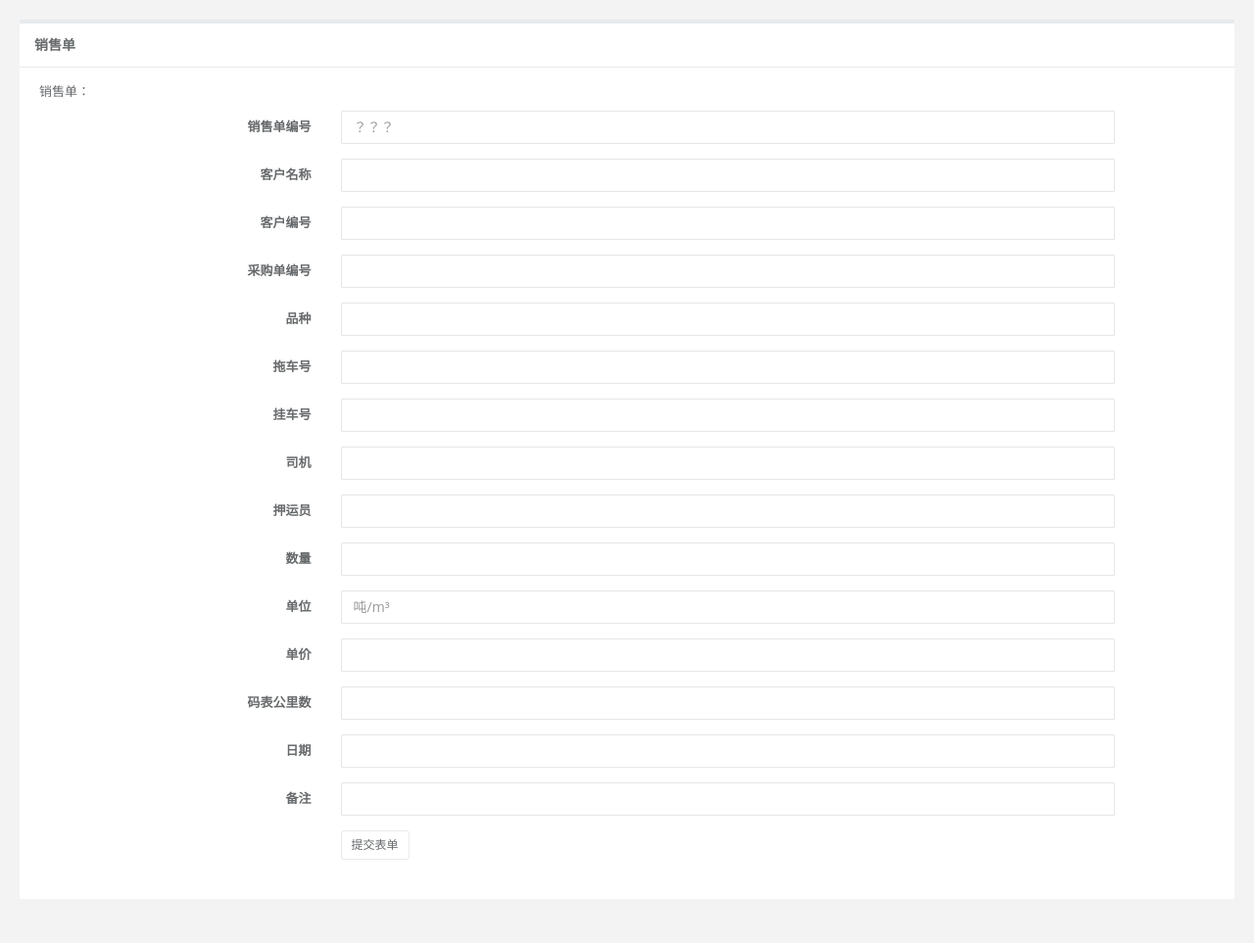
After one commit to meaningful/Yousheng, a Django app: page /saleform.html in a window 1280 px wide. The commit adds this page. Shown: the whole page at 98% size. Run offline with Django 3.2, Linux system fonts and the light colour scheme; some libraries are stand-ins or nearby versions.

Commit message:
adjust fontHead

```diff
--- /dev/null
+++ b/templates/saleform.html
@@ -0,0 +1,146 @@
+{% load static %}
+<!DOCTYPE html>
+<html>
+<head>
+
+    <meta charset="utf-8">
+    <meta name="viewport" content="width=device-width, initial-scale=1.0">
+
+
+    <title>销售表单- 基本表单</title>
+
+    <link rel="shortcut icon" href="{% static "favicon.ico" %}"> <link href="{% static "css/bootstrap.min14ed.css" %}?v=3.3.6" rel="stylesheet">
+    <link href="{% static "css/font-awesome.min93e3.css" %}?v=4.4.0" rel="stylesheet">
+    <link href="{% static "css/plugins/iCheck/custom.css" %}" rel="stylesheet">
+    <link href="{% static "css/animate.min.css" %}" rel="stylesheet">
+    <link href="{% static "css/style.min862f.css" %}?v=4.1.0" rel="stylesheet">
+
+</head>
+
+<body class="gray-bg">
+    <div class="wrapper wrapper-content animated fadeInRight">
+          <!-- 销售单 -->
+                    <div class="row">
+                        <div class="col-lg-12">
+                            <div class="ibox float-e-margins">
+                                <div class="ibox-title">
+                                    <h5>销售单</h5>
+                                </div>
+                                <div class="ibox-content">
+                                    <form class="form-horizontal">
+                                        <p>销售单： </p>
+                                        <div class="form-group">
+                                            <label class="col-sm-3 control-label">销售单编号</label>
+                                            <div class="col-sm-8">
+                                                <input type="text" placeholder="？？？" class="form-control">
+                                            </div>
+                                        </div>
+                                        <div class="form-group">
+                                            <label class="col-sm-3 control-label">客户名称</label>
+                                            <div class="col-sm-8">
+                                                <input type="text" class="form-control">
+                                            </div>
+                                        </div>
+                                        <div class="form-group">
+                                            <label class="col-sm-3 control-label">客户编号</label>
+                                            <div class="col-sm-8">
+                                                <input type="text" class="form-control">
+                                            </div>
+                                        </div>
+                                        <div class="form-group">
+                                            <label class="col-sm-3 control-label">采购单编号</label>
+                                            <div class="col-sm-8">
+                                                <input type="text" class="form-control">
+                                            </div>
+                                        </div>
+
+                                         <div class="form-group">
+                                            <label class="col-sm-3 control-label">品种</label>
+                                            <div class="col-sm-8">
+                                                <input type="text" class="form-control">
+                                            </div>
+                                        </div>
+                                        <div class="form-group">
+                                            <label class="col-sm-3 control-label">拖车号</label>
+                                            <div class="col-sm-8">
+                                                <input type="text" class="form-control">
+                                            </div>
+                                        </div>
+                                        <div class="form-group">
+                                            <label class="col-sm-3 control-label">挂车号</label>
+                                            <div class="col-sm-8">
+                                                <input type="text" class="form-control">
+                                            </div>
+                                        </div>
+                                        <div class="form-group">
+                                            <label class="col-sm-3 control-label">司机</label>
+                                            <div class="col-sm-8">
+                                                <input type="text" class="form-control">
+                                            </div>
+                                        </div>
+                                        <div class="form-group">
+                                            <label class="col-sm-3 control-label">押运员</label>
+                                            <div class="col-sm-8">
+                                                <input type="text" class="form-control">
+                                            </div>
+                                        </div>
+                                        <div class="form-group">
+                                            <label class="col-sm-3 control-label">数量</label>
+                                            <div class="col-sm-8">
+                                                <input type="text" class="form-control">
+                                            </div>
+                                        </div>
+                                        <div class="form-group">
+                                            <label class="col-sm-3 control-label">单位</label>
+                                            <div class="col-sm-8">
+                                                <input type="text" placeholder="吨/m³" class="form-control">
+                                            </div>
+                                        </div>
+                                        <div class="form-group">
+                                            <label class="col-sm-3 control-label">单价</label>
+                                            <div class="col-sm-8">
+                                                <input type="text" class="form-control">
+                                            </div>
+                                        </div>
+                                        <div class="form-group">
+                                            <label class="col-sm-3 control-label">码表公里数</label>
+                                            <div class="col-sm-8">
+                                                <input type="text" class="form-control">
+                                            </div>
+                                        </div>
+                                        <div class="form-group">
+                                            <label class="col-sm-3 control-label">日期</label>
+                                            <div class="col-sm-8">
+                                                <input type="text" class="form-control">
+                                            </div>
+                                        </div>
+                                        <div class="form-group">
+                                            <label class="col-sm-3 control-label">备注</label>
+                                            <div class="col-sm-8">
+                                                <input type="text" class="form-control">
+                                            </div>
+                                        </div>
+
+                                        <div class="form-group">
+                                            <div class="col-sm-offset-3 col-sm-8">
+                                                <button class="btn btn-sm btn-white" type="submit">提交表单 </button>
+                                            </div>
+                                        </div>
+                                    </form>
+                                 </div>
+                            </div>
+                        </div>
+                    </div>
+
+    </div>
+
+    <script src="{% static "js/jquery.min.js" %}?v=2.1.4"></script>
+    <script src="{% static "js/bootstrap.min.js" %}?v=3.3.6"></script>
+    <script src="{% static "js/plugins/iCheck/icheck.min.js" %}"></script>
+
+    <script>
+        // $(document).ready(function(){$(".i-checks").iCheck({checkboxClass:"icheckbox_square-green",radioClass:"iradio_square-green",})});
+    </script>
+</body>
+
+</html>
--- a/yousheng/urls.py
+++ b/yousheng/urls.py
@@ -23,9 +23,12 @@ urlpatterns = [
     url('admin/', admin.site.urls),
     url(r'^$',view.index),
     url(r'^homePage.html$',view.homePage),
+    url(r'^carfixManage.html$',view.carfixManage),
+    url(r'^customManage.html$',view.customManage),
+    url(r'^materialPurchase.html$',view.materialPurchase),
+    url(r'^monthWastage.html$',view.monthWastage),
+    url(r'^saleform.html$',view.saleform),
     url(r'^404.html$',view.unfound),
 ]
 
-urlpatterns += static(settings.STATIC_URL , document_root=settings.STATIC_ROOT)
-urlpatterns += static(settings.STATIC_JS, document_root=settings.STATIC_JSROOT)
-urlpatterns += static(settings.STATIC_CSS, document_root=settings.STATIC_CSSROOT)
+urlpatterns += static(settings.STATIC_URL , document_root=settings.STATIC_ROOTS)
--- /dev/null
+++ b/yousheng/view.py
@@ -0,0 +1,25 @@
+from django.shortcuts import render
+
+def index(request):
+    return render(request, "index.html")
+
+def homePage(request):
+    return render(request, "homePage.html")
+
+def unfound(request):
+    return render(request, "404.html")
+
+def carfixManage(request):
+    return render(request,"carfixManage.html")
+
+def customManage(request):
+    return render(request,"customManage.html")
+
+def materialPurchase(request):
+    return render(request,"materialPurchase.html")
+
+def monthWastage(request):
+    return render(request,"monthWastage.html")
+
+def saleform(request):
+    return render(request,"saleform.html")
```
Also changed, not shown: templates/404.html (+8 -13 lines), templates/carfixManage.html (added, +89 -0 lines), templates/customManage.html (added, +92 -0 lines), templates/homePage.html (+6 -6 lines), templates/index.html (+4 -4 lines), templates/materialPurchase.html (added, +119 -0 lines), templates/monthWastage.html (added, +86 -0 lines), yousheng/settings.py (+2 -8 lines).
